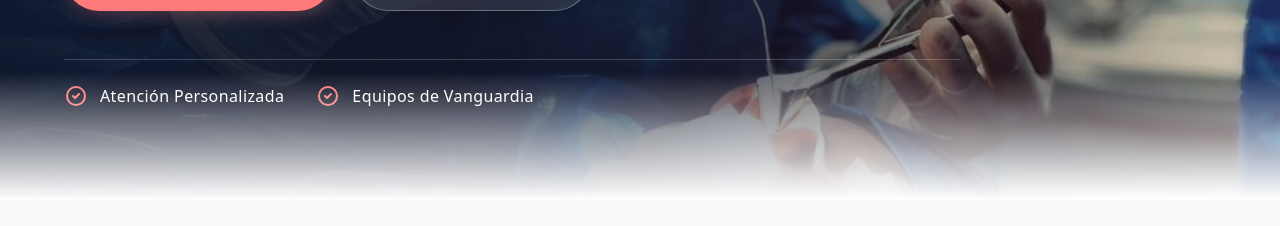
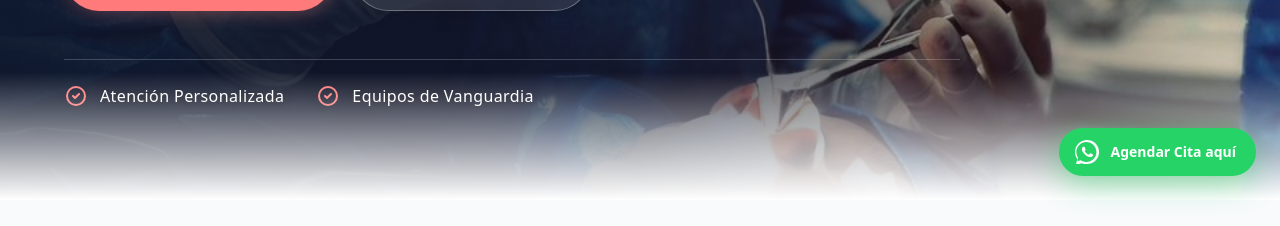
Before and after one commit to messorid/dranapena, a Next.js app: page / in a window 1280 px wide. Shown: the part 600-826 px from the top of the page. Built offline with nearby package versions, Linux system fonts and the light colour scheme.

Commit message:
lastupdate

```diff
--- a/app/layout.js
+++ b/app/layout.js
@@ -1,6 +1,7 @@
 import Footer from "@/components/Footer";
 import "./globals.css";
 import Navbar from "@/components/navbar";
+import WhatsAppFloat from "@/components/WhatsAppFloat";
 
 
 
@@ -37,6 +38,7 @@ export default function RootLayout({ children }) {
         <Navbar/>
         {children}
         <Footer/>
+        <WhatsAppFloat/>
       </body>
 
     </html>
--- a/app/sobre-mi/AboutMeClient.jsx
+++ b/app/sobre-mi/AboutMeClient.jsx
@@ -11,7 +11,7 @@ const academicTimeline = [
     year: "2019",
     title: "Título de Médico Cirujano",
     institution: "Universidad Nacional Experimental Rómulo Gallegos (UNERG)",
-    description: "Formación de base con enfoque en medicina integral y social.",
+    description: "Formación de base con enfoque en medicina general y social.",
   },
   {
     year: "2023",
@@ -104,7 +104,7 @@ export default function AboutMeClient() {
 
           <div className="space-y-6 text-slate-600 mb-14 md:text-lg font-light leading-relaxed max-w-2xl">
             <p>
-              Soy la Dra. Ana Maria Peña, médico cirujano apasionada por la <strong className="font-semibold text-slate-800">otorrinolaringología</strong>. Mi verdadera vocación es ayudarte a recuperar tu bienestar, abordando cada condición de oído, nariz y garganta con un enfoque integral que combina la precisión diagnóstica con la calidez humana.
+              Soy la Dra. Ana Maria Peña, médico cirujano apasionada por la <strong className="font-semibold text-slate-800">otorrinolaringología</strong>. Mi verdadera vocación es ayudarte a recuperar tu bienestar, abordando cada condición de oído, nariz y garganta con un enfoque especializado que combina la precisión diagnóstica con la calidez humana.
             </p>
             <p>
               Creo firmemente que la medicina debe ser tanto avanzada como cercana. Por eso, me mantengo en constante actualización académica y tecnológica, pero mi mayor prioridad siempre será escucharte con atención, entender tus inquietudes y diseñarte un tratamiento personalizado y efectivo que mejore tu calidad de vida de manera real.
--- a/app/sobre-mi/page.jsx
+++ b/app/sobre-mi/page.jsx
@@ -7,11 +7,11 @@ import { SITE_URL } from "@/lib/contact";
 // 🚀 Objeto de Metadata para SEO perfecto
 export const metadata = {
   title: "Sobre la Dra. Ana Maria Peña | Otorrinolaringóloga en Barinas y Caracas",
-  description: "Conoce a la Dra. Ana Maria Peña, médico cirujano especialista en Otorrinolaringología. Atención clínica y quirúrgica integral para enfermedades del oído, nariz y garganta.",
+  description: "Conoce a la Dra. Ana Maria Peña, médico cirujano especialista en Otorrinolaringología. Atención clínica y quirúrgica especializada para enfermedades del oído, nariz y garganta.",
   keywords: ["Otorrinolaringólogo Barinas", "Otorrino Caracas", "Dra Ana Maria Peña", "Especialista oído nariz garganta", "Cirugía otorrino Venezuela"],
   openGraph: {
     title: "Dra. Ana Maria Peña | Especialista en Otorrinolaringología",
-    description: "Atención clínica y quirúrgica integral para enfermedades del oído, nariz y garganta en Barinas y Caracas.",
+    description: "Atención clínica y quirúrgica especializada para enfermedades del oído, nariz y garganta en Barinas y Caracas.",
     url: `${SITE_URL}/sobre-mi`,
     siteName: "Dra. Ana Maria Peña",
     images: [
--- a/components/ContactCTA.jsx
+++ b/components/ContactCTA.jsx
@@ -57,7 +57,7 @@ export default function ContactCTA() {
         <div className="flex flex-col sm:flex-row justify-center items-center gap-4 sm:gap-6">
 
           <Link
-            href={waUrl('Hola Dra. Ana Maria, deseo agendar una consulta.')}
+            href={waUrl('Hola Dra. Ana Maria, vengo de su sitio web y deseo agendar una consulta.')}
             target="_blank"
             rel="noopener noreferrer"
             className="group flex items-center justify-center gap-2 bg-white text-[var(--color-primary)] px-8 py-4 rounded-full font-bold text-lg hover:bg-slate-50 transition-all duration-300 shadow-[0_10px_30px_rgba(0,0,0,0.15)] hover:shadow-[0_15px_40px_rgba(0,0,0,0.25)] hover:-translate-y-1 w-full sm:w-auto"
--- a/components/Hero.jsx
+++ b/components/Hero.jsx
@@ -58,7 +58,7 @@ export default function Hero() {
           {/* CTAs */}
           <div className="flex flex-col w-full sm:w-auto sm:flex-row gap-4 lg:gap-5 justify-center md:justify-start">
             <Link
-              href={waUrl()}
+              href={waUrl('Hola Dra. Ana Maria, vengo de su sitio web y quisiera agendar una consulta.')}
               target="_blank"
               rel="noopener noreferrer"
               className="group flex items-center justify-center gap-2 bg-[var(--color-primary)] hover:bg-[var(--color-secondary)] text-white px-8 py-4 lg:px-10 lg:py-5 rounded-full font-bold transition-all duration-300 shadow-[0_0_20px_rgba(255,122,122,0.4)] hover:-translate-y-1 text-base md:text-lg w-full sm:w-auto"
--- a/components/Locations.jsx
+++ b/components/Locations.jsx
@@ -81,7 +81,7 @@ export default function Locations() {
             <div className="absolute inset-0 bg-[var(--color-primary)] rounded-full animate-ping opacity-20"></div>
 
             <Link
-              href={waUrl('Hola, me gustaría saber la disponibilidad y dónde están atendiendo actualmente para agendar una cita.')}
+              href={waUrl('Hola Dra. Ana Maria, vengo de su sitio web. Me gustaría saber la disponibilidad y dónde están atendiendo para agendar una cita.')}
               target="_blank"
               rel="noopener noreferrer"
               className="relative flex items-center justify-center gap-3 bg-[var(--color-primary)] hover:bg-[var(--color-secondary)] text-white px-8 py-5 rounded-full font-bold text-lg transition-all duration-300 shadow-[0_10px_30px_rgba(255,122,122,0.3)] hover:shadow-[0_15px_40px_rgba(217,108,138,0.5)] hover:-translate-y-1 w-full sm:w-auto"
--- a/components/Services.jsx
+++ b/components/Services.jsx
@@ -146,7 +146,7 @@ export default function Services() {
               {/* CTA Flotante inferior */}
               <div className="mt-auto pt-4 border-t border-slate-50">
                 <Link
-                  href={waUrl(`Hola Dra. Ana, me gustaría agendar una cita para: ${service.title}`)}
+                  href={waUrl(`Hola Dra. Ana Maria, vengo de su sitio web y me gustaría agendar una cita para: ${service.title}`)}
                   target="_blank"
                   rel="noopener noreferrer"
                   className="inline-flex items-center text-[var(--color-accent)] font-semibold text-sm hover:text-[var(--color-primary)] transition-colors group/link"
--- /dev/null
+++ b/components/WhatsAppFloat.jsx
@@ -0,0 +1,34 @@
+"use client";
+
+import { waUrl } from "@/lib/contact";
+
+export default function WhatsAppFloat() {
+  return (
+    <a
+      href={waUrl("Hola Dra. Ana Maria, vengo de su sitio web y me gustaría agendar una cita.")}
+      target="_blank"
+      rel="noopener noreferrer"
+      aria-label="Agendar cita por WhatsApp"
+      className="fixed bottom-6 right-6 z-50 flex items-center gap-3 bg-[#25D366] hover:bg-[#1ebe5d] text-white pl-4 pr-5 py-3 rounded-full shadow-[0_8px_30px_rgba(37,211,102,0.45)] hover:shadow-[0_12px_40px_rgba(37,211,102,0.6)] hover:-translate-y-1 transition-all duration-300 group"
+    >
+      {/* Onda de pulso */}
+      <span className="absolute inset-0 rounded-full bg-[#25D366] animate-ping opacity-20 pointer-events-none" />
+
+      {/* Ícono WhatsApp */}
+      <svg
+        className="w-6 h-6 shrink-0 relative z-10"
+        fill="currentColor"
+        viewBox="0 0 24 24"
+        aria-hidden="true"
+      >
+        <path d="M12.031 0C5.385 0 0 5.385 0 12.031c0 2.651.854 5.122 2.336 7.18l-1.542 5.632 5.753-1.508A11.968 11.968 0 0012.031 24c6.646 0 12.031-5.385 12.031-12.031C24.062 5.385 18.677 0 12.031 0zm0 22.016c-2.126 0-4.148-.54-5.91-1.503l-.424-.251-3.393.89.907-3.308-.276-.438a9.982 9.982 0 01-1.603-5.375c0-5.545 4.512-10.056 10.056-10.056 5.545 0 10.056 4.512 10.056 10.056s-4.511 10.035-10.056 10.035z" />
+        <path d="M17.512 14.155c-.275-.138-1.625-.803-1.876-.896-.25-.093-.434-.138-.616.138-.184.275-.71.896-.871 1.079-.161.183-.323.206-.598.069-.275-.138-1.16-.428-2.212-1.368-.819-.733-1.371-1.637-1.533-1.913-.162-.275-.017-.424.12-.562.124-.124.275-.321.413-.482.138-.161.183-.275.275-.459.093-.183.047-.344-.022-.482-.07-.138-.617-1.488-.846-2.039-.222-.536-.448-.464-.616-.473-.162-.008-.345-.008-.528-.008-.183 0-.482.069-.733.344-.251.275-.964.941-.964 2.295 0 1.354.987 2.662 1.124 2.845.138.183 1.938 2.957 4.693 4.145.656.283 1.167.452 1.566.578.658.208 1.258.178 1.729.108.528-.079 1.625-.664 1.854-1.308.229-.643.229-1.194.161-1.308-.069-.115-.251-.183-.526-.321z" />
+      </svg>
+
+      {/* Texto */}
+      <span className="font-bold text-sm relative z-10 whitespace-nowrap">
+        Agendar Cita aquí
+      </span>
+    </a>
+  );
+}
--- a/components/navbar.jsx
+++ b/components/navbar.jsx
@@ -67,7 +67,7 @@ export default function Navbar() {
         {/* CTA Desktop */}
         <div className="hidden md:block">
           <Link
-            href={waUrl('Hola Dra. Ana Maria, quisiera agendar una consulta.')}
+            href={waUrl('Hola Dra. Ana Maria, vengo de su sitio web y quisiera agendar una consulta.')}
             target="_blank"
             rel="noopener noreferrer"
             className="inline-flex items-center gap-2 bg-[var(--color-primary)] text-white px-6 py-2.5 rounded-full font-bold text-sm hover:bg-[var(--color-secondary)] transition-all duration-300 shadow-[0_4px_14px_rgba(255,122,122,0.3)] hover:shadow-[0_6px_20px_rgba(217,108,138,0.4)] hover:-translate-y-0.5"
@@ -115,7 +115,7 @@ export default function Navbar() {
           ))}
 
           <Link
-            href={waUrl('Hola Dra. Ana Maria, quisiera agendar una consulta.')}
+            href={waUrl('Hola Dra. Ana Maria, vengo de su sitio web y quisiera agendar una consulta.')}
             target="_blank"
             rel="noopener noreferrer"
             onClick={() => setIsOpen(false)}
```
Also changed, not shown: components/AboutDoctor.jsx (+14 -24 lines), public/images/Drana.jpeg (added).
